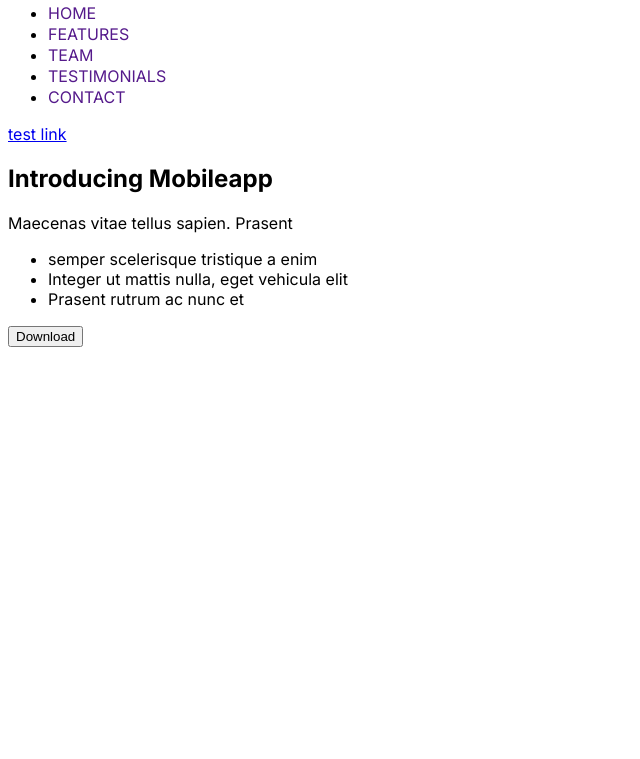
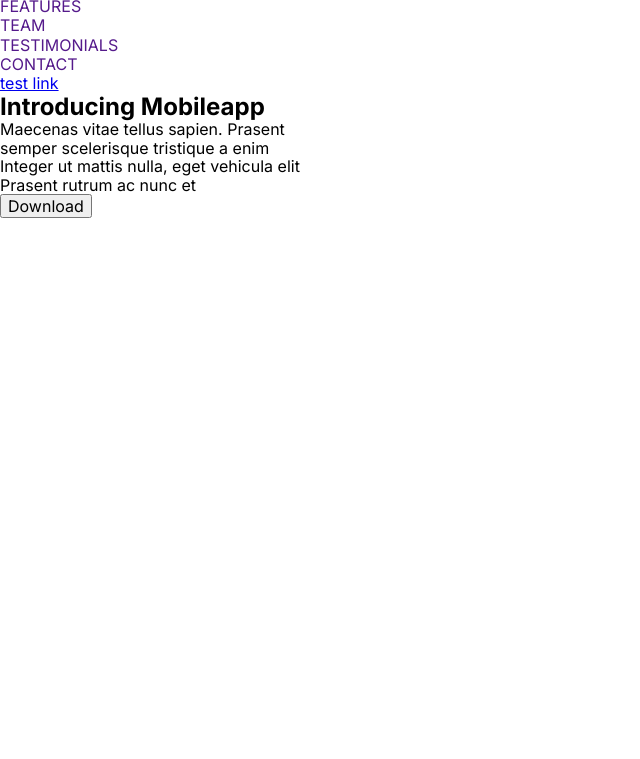
Before and after one commit to Tigriceo/fs88, a plain HTML site: page index.html in a window 1280 px wide. Shown: the part 41-800 px from the top of the page, without its empty margins (0-640 px from the left). Drawn offline with nearby package versions, Linux system fonts and the light colour scheme.

Commit message:
normalize added

```diff
--- a/index.html
+++ b/index.html
@@ -4,7 +4,8 @@
     <meta charset="UTF-8" />
     <meta http-equiv="X-UA-Compatible" content="IE=edge" />
     <meta name="viewport" content="width=device-width, initial-scale=1.0" />
-    <link rel="stylesheet" href="styles.css" />
+    <link rel="stylesheet" href="https://cdnjs.cloudflare.com/ajax/libs/modern-normalize/1.1.0/modern-normalize.min.css">
+    <link rel="stylesheet" href="./styles/styles.css" />
     <link rel="preconnect" href="https://fonts.googleapis.com" />
     <link rel="preconnect" href="https://fonts.gstatic.com" crossorigin />
     <link
@@ -45,7 +46,7 @@
         <h1 class="hero-title">Introducing Mobileapp</h1>
         <p class="hero-desc">Maecenas vitae tellus sapien. Prasent</p>
         <ul class="hero-list">
-          <li class="hero-list__item">semper scelerisque tristique a enim</li>
+          <li class="hero-list__item" tabindex="0">semper scelerisque tristique a enim</li>
           <li class="hero-list__item">
             Integer ut mattis nulla, eget vehicula elit
           </li>
--- a/styles.css
+++ /dev/null
@@ -1,23 +0,0 @@
-/* .nav-list__item:hover{
-    background-color: red;
-} */
-body{
-    font-family: 'Inter', sans-serif;
-}
-.nav-list__link{
-    display: block;
-    text-decoration: none;
-    border-bottom: 1px solid transparent;
-}
-.nav-list__link:hover,
-.nav-list__link:focus{
-    /* color: red; */
-    border-bottom: 1px solid red;
-}
-
-.address{
-    font-style: normal;
-}
-.link{
-    font-style: normal;
-}
--- /dev/null
+++ b/styles/styles.css
@@ -0,0 +1,34 @@
+/* .nav-list__item:hover{
+    background-color: red;
+} */
+body {
+  font-family: "Inter", sans-serif;
+}
+h1,
+h2,
+h3,
+h4,
+h5,
+h6,
+p,
+ul {
+  margin: 0;
+  padding: 0;
+}
+.nav-list__link {
+  display: block;
+  text-decoration: none;
+  border-bottom: 1px solid transparent;
+}
+.nav-list__link:hover,
+.nav-list__link:focus {
+  /* color: red; */
+  border-bottom: 1px solid red;
+}
+
+.address {
+  font-style: normal;
+}
+.link {
+  font-style: normal;
+}
```
